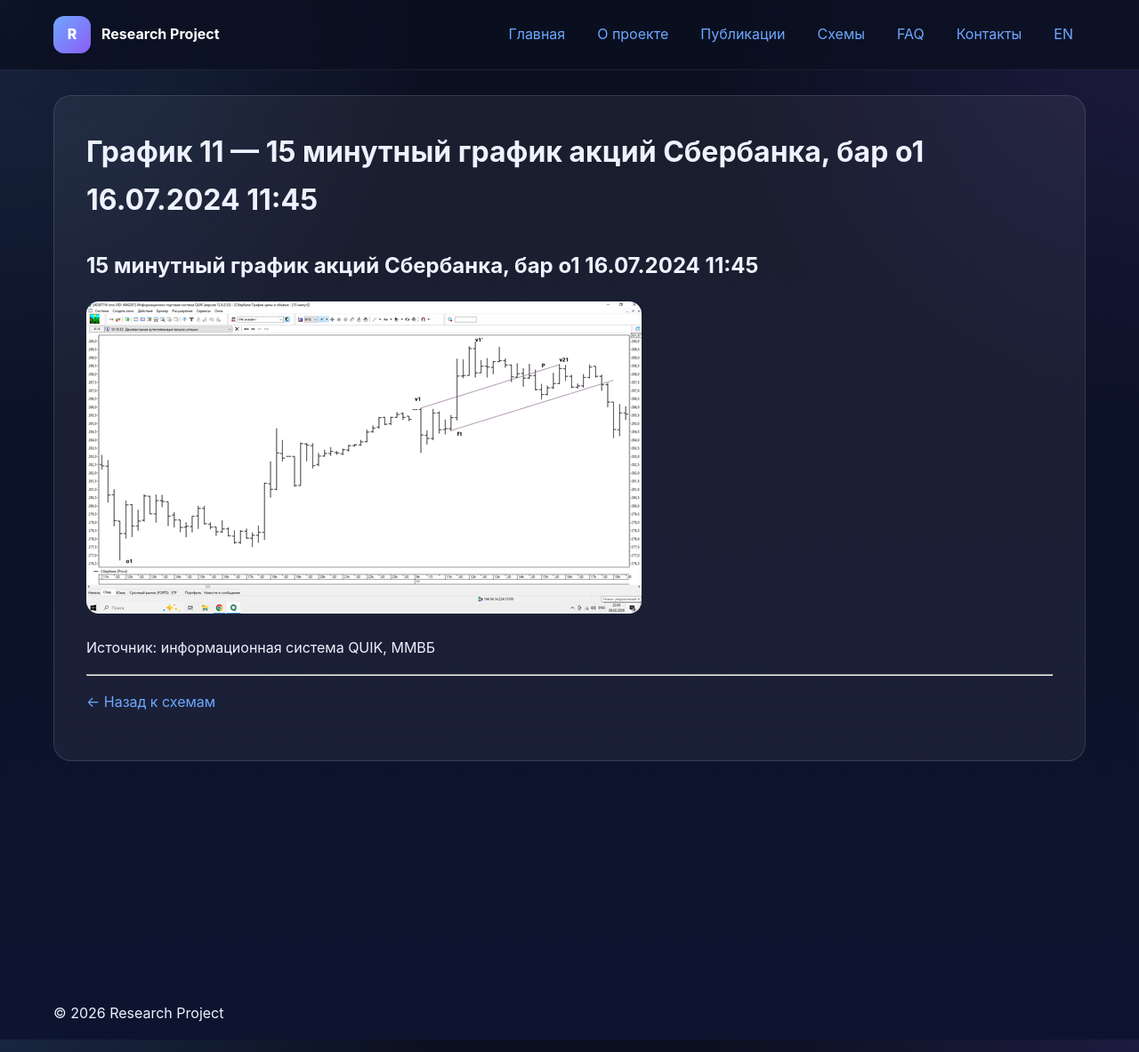
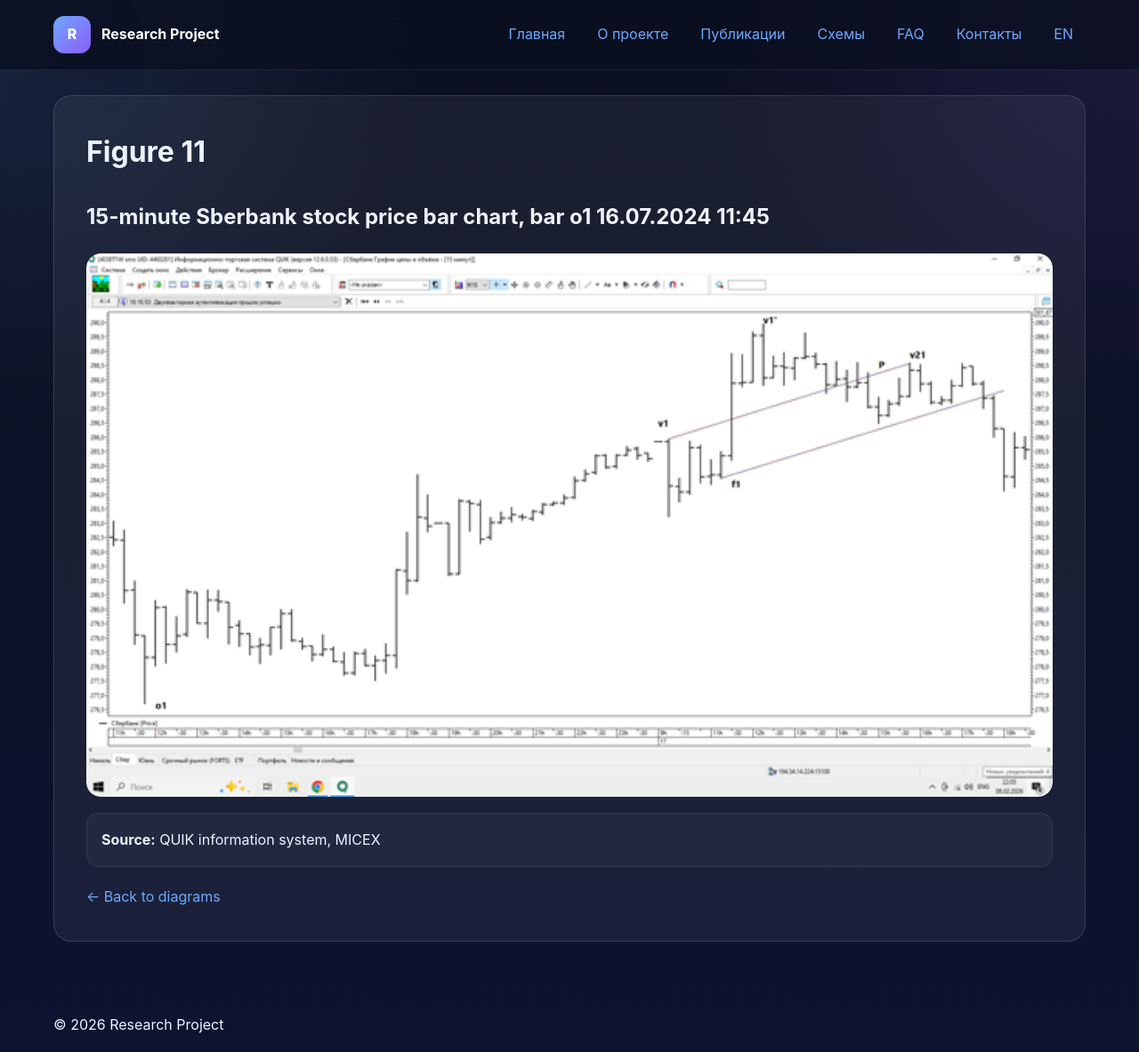
Before and after one commit to naoumov-ilia/naoumov-ilia.github.io, a Jekyll site: the page built from ru/diagrams/graph-11.md, in a window 1280 px wide and 1183 px high. Shown: the whole window at 89% size. Built offline with Jekyll 4.4.1, drawn with Linux system fonts in a browser that asks for light colours.

Commit message:
Update graph-11.md

```diff
--- a/ru/diagrams/graph-11.md
+++ b/ru/diagrams/graph-11.md
@@ -1,19 +1,27 @@
 ---
 layout: page
-title: График 11 — 15 минутный график акций Сбербанка, бар o1  16.07.2024  11:45
+title: Figure 11
 lang: ru
 ref: graph-11
+description:
 permalink: /ru/diagrams/graph-11/
 ---
 
-##  15 минутный график акций Сбербанка, бар o1  16.07.2024  11:45
+## 15-minute Sberbank stock price bar chart, bar  o1  16.07.2024  11:45
 
-<img src="/assets/images/graph-11.png" alt="График 11">
+<a class="single-diagram-image-link" href="{{ '/assets/images/graph-11.png' | relative_url }}"
+  data-title="Figure 11"><img class="single-diagram-image" src="{{ '/assets/images/graph-11.png' | relative_url }}" alt="Wave Motion"></a>
 
+<p class="single-diagram-caption">
+  <strong></strong>
+</p>
 
+<div class="single-diagram-source">
+  <strong>Source:</strong> QUIK information system, MICEX
+</div>
 
-Источник: информационная система QUIK,  ММВБ
-
----
-
-<a class="btn btn-secondary" href="/ru/diagrams/">← Назад к схемам</a>
+<div class="single-diagram-actions">
+  <a class="btn btn-secondary" href="{{ '/ru/diagrams/' | relative_url }}">
+    ← Back to diagrams
+  </a>
+</div>
```
